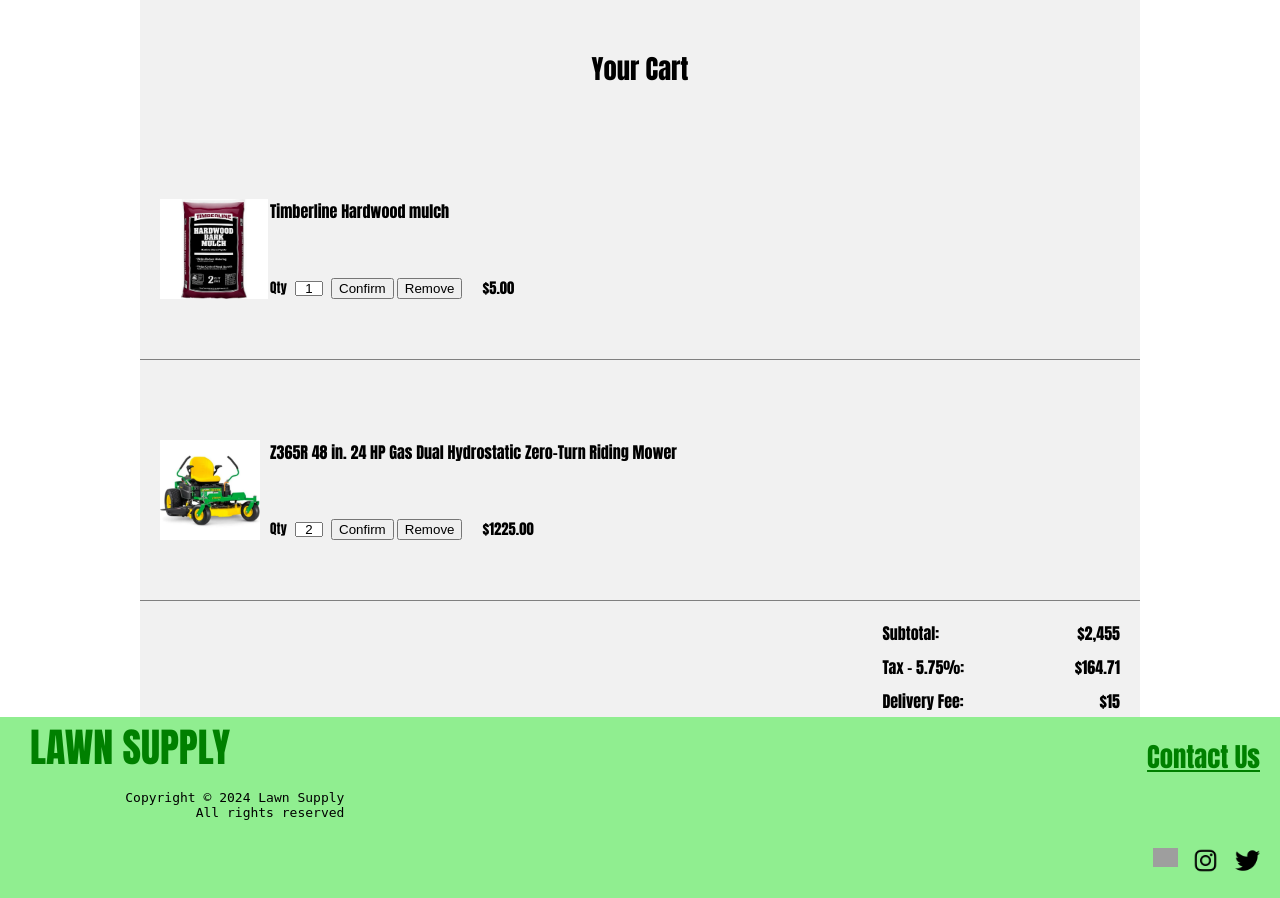
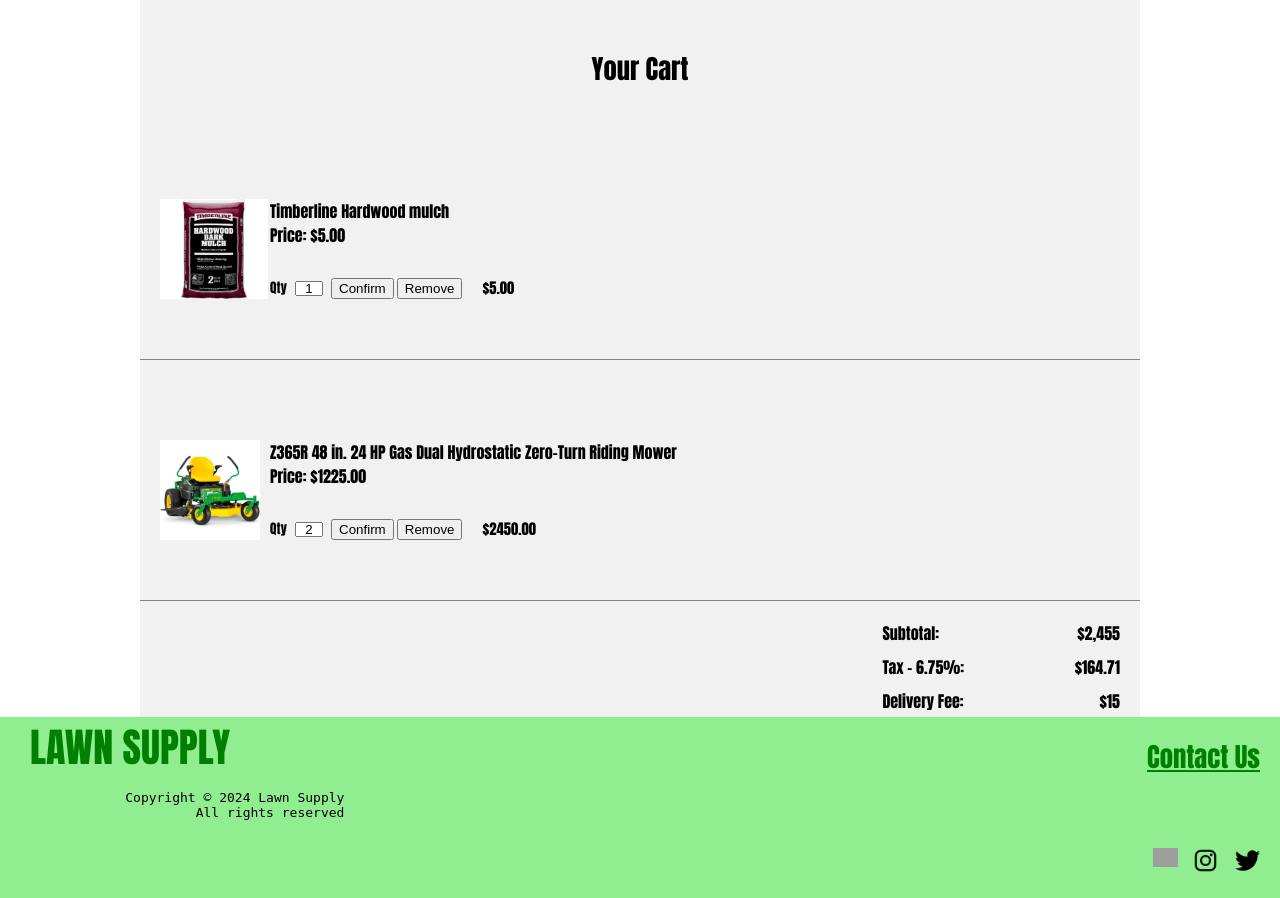
Before and after one commit to Natchapone/CSC300XTermProject, a web app: file cart.html in a window 1280 px wide. Shown: the part 171-1069 px from the top of the page. Run offline with its HTML, style and script files only (its server is not run), Linux system fonts and the light colour scheme; grey boxes are pictures that could not be loaded.

Commit message:
shoping cart(checkout, price)

```diff
--- a/cart.html
+++ b/cart.html
@@ -41,13 +41,14 @@
                         </div>
                         <div id="itemInfo">
                             <p>Timberline Hardwood mulch</p>
+                            <p id="price">Price: $5.00</p>
 
                             <div id="qty">
                                 <p> Qty <span class="qtyBox"><input type="text" value="1">
                                         <button type="submit">Confirm</button>
                                         <button type="submit">Remove</button>
                                     </span></p>
-                                <p id="price">$5.00</p>
+                                <p id="totalPerItem">$5.00</p>
                             </div>
                         </div>
                     </div>
@@ -57,13 +58,14 @@
                         </div>
                         <div id="itemInfo">
                             <p>Z365R 48 in. 24 HP Gas Dual Hydrostatic Zero-Turn Riding Mower</p>
+                            <p id="price">Price: $1225.00</p>
 
                             <div id="qty">
                                 <p> Qty <span class="qtyBox"><input type="text" value="2">
                                         <button type="submit">Confirm</button>
                                         <button type="submit">Remove</button>
                                     </span></p>
-                                <p id="price">$1225.00</p>
+                                <p id="totalPerItem">$2450.00</p>
                             </div>
                         </div>
                     </div>
@@ -71,7 +73,7 @@
                     <div id="total">
                         <div id="totalTxt">
                             <div id="category">Subtotal:</div>
-                            <div id="category">Tax - 5.75%:</div>
+                            <div id="category">Tax - 6.75%:</div>
                             <div id="category">Delivery Fee:</div>
                             <div id="category">Total:</div>
 
@@ -80,8 +82,11 @@
                             <div id="amount">$2,455</div>
                             <div id="amount">$164.71</div>
                             <div id="amount">$15</div>
-                            <div id="amount">$2634.71</div>
+                            <div id="amount">$2635.71</div>
                         </div>
+                    </div>
+                    <div id="checkout">
+                        <button type="submit">Check Out</button>
                     </div>
 
                 </div>
--- a/styles/cart.css
+++ b/styles/cart.css
@@ -154,7 +154,7 @@
     height: 9px;
 }
 
-#price {
+#totalPerItem {
     font-size: 11pt;
     margin-left: 20px;
 }
@@ -177,8 +177,22 @@
     padding-bottom: 10px;
     margin-left: 100px;
 }
-
-
+#checkout{
+    position: relative;
+}
+#checkout button{
+    position: absolute;
+    right: 0;
+    margin-right: 20px;
+    background-color: lightgreen;
+    border: none;
+    color: black;
+    padding: 10px;
+    text-align: center;
+    font-size: 12px;
+    cursor: pointer;
+    border-radius: 5px;
+}
 
 .foot {
     font-size: 30pt;
```
Also changed, not shown: 1 other file.
